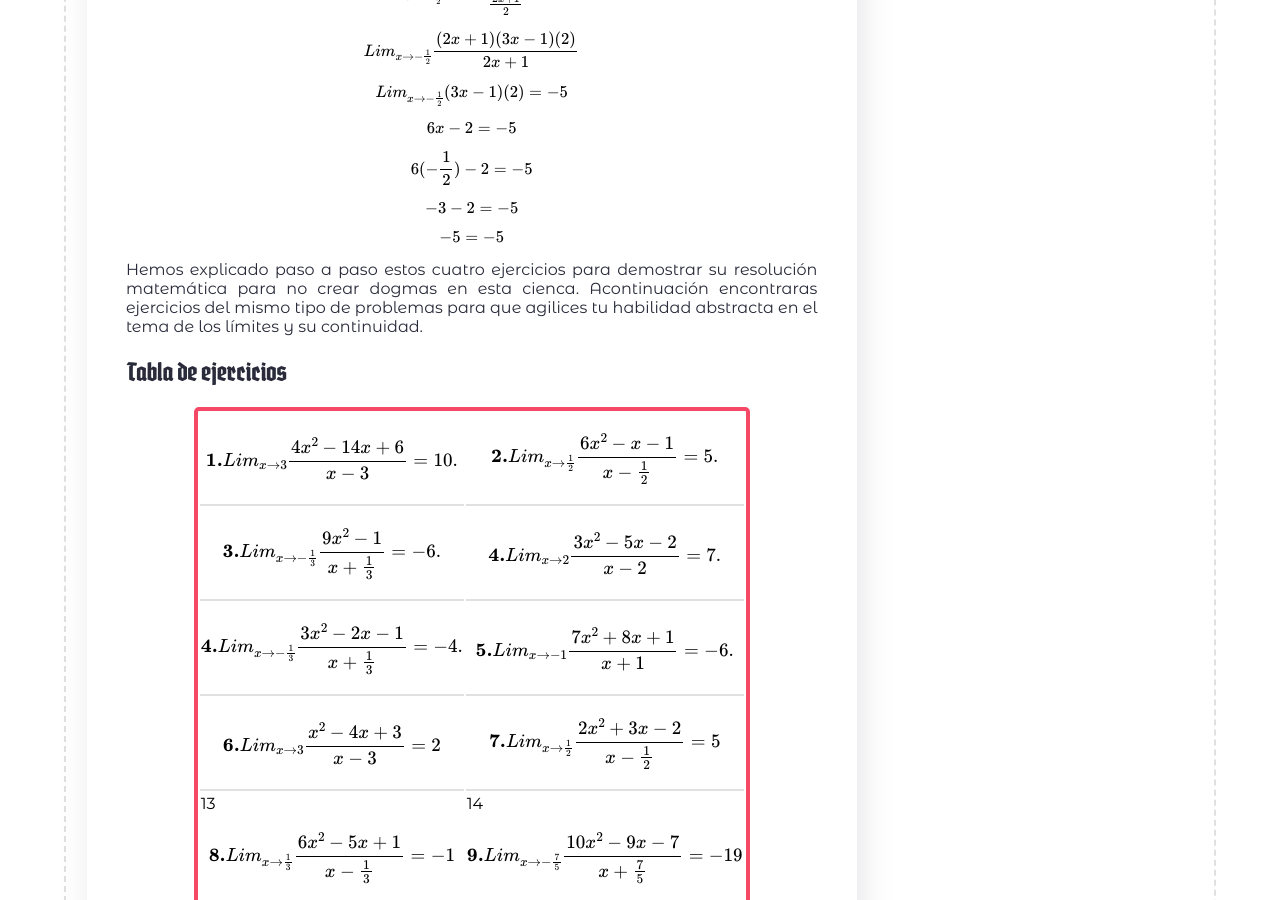
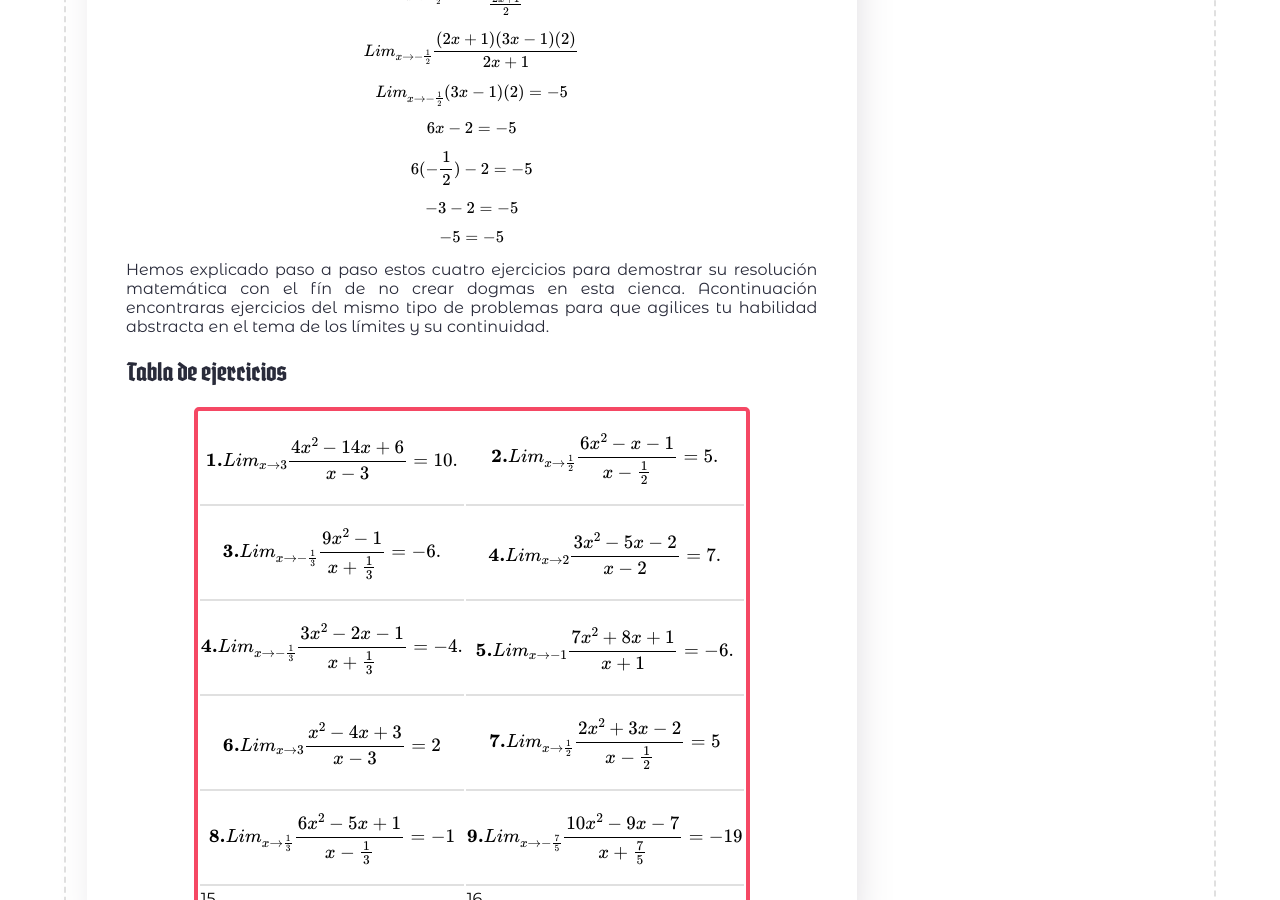
Before and after one commit to jorgeAML/creativeaml, a Jekyll site: the page built from blog_posts/25-01-2023.md, in a window 1280 px wide and 900 px high, scrolled down 2260 px. Built offline with Jekyll 4.4.1, drawn with Linux system fonts in a browser that asks for light colours; some web fonts are replaced; a script that is not in the unit is left out; comment, search, counter and statistics services are not loaded; some of the changed text lies outside the part shown.

Commit message:
mejorando redaccion

```diff
--- a/blog_posts/25-01-2023.md
+++ b/blog_posts/25-01-2023.md
@@ -83,7 +83,7 @@ $$Lim_{x \rightarrow -\frac{1}{2}} \frac{6x^{2} +x -1}{x + \frac{1}{2}} = -5 $$
     $$-3-2 = -5 $$
     $$-5 = -5 $$
 </div>
-<p>Hemos explicado paso a paso estos cuatro ejercicios para demostrar su resolución matemática para no crear dogmas en esta cienca. Acontinuación encontraras ejercicios del mismo tipo de problemas para que agilices tu habilidad abstracta en el tema de los límites y su continuidad.</p>
+<p>Hemos explicado paso a paso estos cuatro ejercicios para demostrar su resolución matemática con el fín de no crear dogmas en esta cienca. Acontinuación encontraras ejercicios del mismo tipo de problemas para que agilices tu habilidad abstracta en el tema de los límites y su continuidad.</p>
 <div>
 <h2>Tabla de ejercicios</h2>
 <table class="l-table">
@@ -104,8 +104,8 @@ $$Lim_{x \rightarrow -\frac{1}{2}} \frac{6x^{2} +x -1}{x + \frac{1}{2}} = -5 $$
         <td>$$\textbf{7.} Lim_{x \rightarrow \frac{1}{2}} \frac{2x^{2}+3x-2}{x-\frac{1}{2}} = 5$$</td>
     </tr>
     <tr>
-        <td>13$$\textbf{8.} Lim_{x \rightarrow \frac{1}{3}} \frac{6x^{2}-5x+1}{x-\frac{1}{3}} = -1$$</td>
-        <td>14$$\textbf{9.} Lim_{x \rightarrow -\frac{7}{5}} \frac{10x^{2}-9x-7}{x+\frac{7}{5}} = -19$$</td>
+        <td>$$\textbf{8.} Lim_{x \rightarrow \frac{1}{3}} \frac{6x^{2}-5x+1}{x-\frac{1}{3}} = -1$$</td>
+        <td>$$\textbf{9.} Lim_{x \rightarrow -\frac{7}{5}} \frac{10x^{2}-9x-7}{x+\frac{7}{5}} = -19$$</td>
     </tr>
     <tr>
         <td>15</td>
```
Also changed, not shown: other parts of blog_posts/25-01-2023.md (+1 -1 lines).
